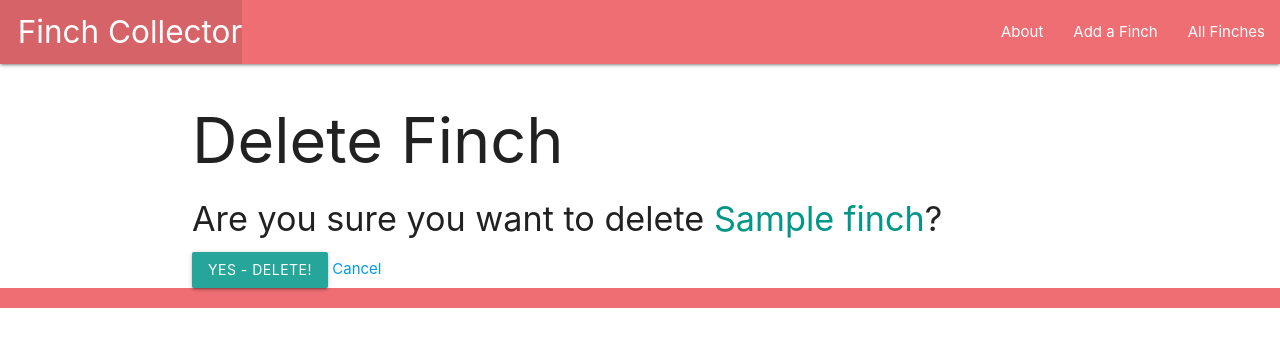
After one commit to ShaojunBao/finchcollector, a Django app: page /finchs/1/delete in a window 1280 px wide. The commit adds this page. Shown: the top 347 px of the page. Run offline with Django 4.2, Linux system fonts and the light colour scheme; tables that the repository leaves empty hold one stand-in row (values such as "Sample post").

Commit message:
finished lab3- add update and delete

```diff
--- a/main_app/models.py
+++ b/main_app/models.py
@@ -1,4 +1,5 @@
 from django.db import models
+from django.urls import reverse
 
 # Create your models here.
 
@@ -8,5 +9,9 @@ class Finch(models.Model):
     description = models.TextField(max_length=250)
     age = models.IntegerField()
 
-def __str__(self):
-    return f'{self.name} ({self.id})'
+    def __str__(self):
+      return f'{self.name} ({self.id})'
+
+  # Add this method
+    def get_absolute_url(self):
+      return reverse('detail', kwargs={'finch_id': self.id})
--- a/main_app/templates/base.html
+++ b/main_app/templates/base.html
@@ -12,11 +12,12 @@
     <nav>
       <div class="nav-wrapper">
         <ul>
-          <li><a href="/" class="left brand-logo">&nbsp;&nbsp;Finch Collector</a></li>
+          <li><a href="{% url 'home' %}" class="left brand-logo">&nbsp;&nbsp;Finch Collector</a></li>
         </ul>
         <ul class="right">
-          <li><a href="/about">About</a></li>
-          <li><a href="/finches">All Finches</a></li>
+          <li><a href="{% url 'about' %}">About</a></li>
+          <li><a href="{% url 'finches_create' %}">Add a Finch</a></li>
+          <li><a href="{% url 'index' %}">All Finches</a></li>
         </ul>
       </div>
     </nav>
--- a/main_app/templates/finches/detail.html
+++ b/main_app/templates/finches/detail.html
@@ -14,6 +14,10 @@
       <p>Age: Kitten</p>
     {% endif %}
   </div>
+  <div class="card-action">
+    <a href="{% url 'finches_update' finch.id %}">Edit</a>
+    <a href="{% url 'finches_delete' finch.id %}">Delete</a>
+  </div>
 </div>
 
 {% endblock %}
--- a/main_app/templates/finches/index.html
+++ b/main_app/templates/finches/index.html
@@ -4,7 +4,7 @@
 <h1>Finch List</h1>
 
 {% for finch in finches %}
-    <a href="/finches/{{ finch.id }}">
+    <a href="{% url 'detail' finch.id %}">
         <div class="card">
             <div class="card-content">
                 <span class="card-title">{{ finch.name }}</span>
--- /dev/null
+++ b/main_app/templates/main_app/finch_confirm_delete.html
@@ -0,0 +1,13 @@
+{% extends 'base.html' %}
+
+{% block content %}
+  <h1>Delete Finch</h1>
+
+  <h4>Are you sure you want to delete <span class="teal-text">{{ object.name }}</span>?</h4>
+
+  <form action="" method="POST">
+    {% csrf_token %}
+    <input type="submit" value="Yes - Delete!" class="btn">
+    <a href="{% url 'detail' finch.id %}">Cancel</a>
+  </form>
+{% endblock %}
--- a/main_app/urls.py
+++ b/main_app/urls.py
@@ -6,4 +6,7 @@ urlpatterns =[
   path('about/', views.about, name='about'),
   path('finches', views.finches_index, name='index'),
   path('finches/<int:finch_id>', views.finches_detail, name='detail'),
+  path('finches/create/', views.FinchCreate.as_view(), name='finches_create'),
+  path('finchs/<int:pk>/update', views.FinchUpdate.as_view(), name='finches_update'),
+  path('finchs/<int:pk>/delete', views.FinchDelete.as_view(), name='finches_delete'),
 ]
--- a/main_app/views.py
+++ b/main_app/views.py
@@ -1,38 +1,10 @@
 from django.shortcuts import render
+from django.views.generic.edit import CreateView
 from .models import Finch
+from django.views.generic.edit import CreateView, UpdateView, DeleteView
 
-finches = [
-    {
-        'name': 'Oliver',
-        'breed': 'Gouldian Finch',
-        'description': 'Brightly colored with a vibrant personality, known for its green, yellow, and red markings.',
-        'age': 2,
-    },
-    {
-        'name': 'Bella',
-        'breed': 'Zebra Finch',
-        'description': 'Small and easy to care for, with a distinctive black and white striped pattern on its tail.',
-        'age': 3,
-    },
-    {
-        'name': 'Charlie',
-        'breed': 'Bengalese Finch',
-        'description': 'A sociable bird with a pleasant song, known for its spotted and streaked appearance.',
-        'age': 1,
-    },
-    {
-        'name': 'Daisy',
-        'breed': 'Chaffinch',
-        'description': 'A common finch with a strong voice, sporting shades of blue-grey, pinkish-red, and brown.',
-        'age': 4,
-    },
-    {
-        'name': 'Milo',
-        'breed': 'Greenfinch',
-        'description': 'A robust finch with olive-green coloring, known for its playful nature and loud song.',
-        'age': 3,
-    },
-]
+
+
 
 # Create your views here.
 def home(request):
@@ -50,3 +22,16 @@ def finches_index(request):
 def finches_detail(request, finch_id):
     finch = Finch.objects.get(id=finch_id)
     return render(request, 'finches/detail.html', {'finch' : finch})
+
+class FinchCreate(CreateView):
+    model = Finch
+    fields = '__all__'
+    # success_url = '/finches/{finch_id}'
+
+class FinchUpdate(UpdateView):
+    model = Finch
+    fields = ['breed', 'description', 'age']
+
+class FinchDelete(DeleteView):
+    model = Finch
+    success_url = '/finches'
```
Also changed, not shown: main_app/templates/main_app/finch_form.html (added, +18 -0 lines).
